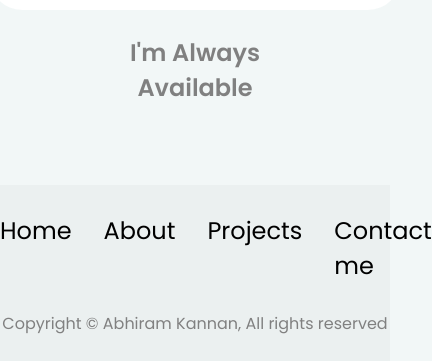
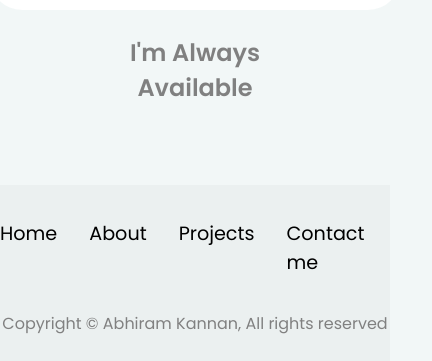
Before and after one commit to Abhiram-kannan/Portfolio, a plain HTML site: page index.html in a window 390 px wide. Shown: the part 5673-6034 px from the top of the page, 432 px wide, since content can reach past the window. Drawn offline with Linux system fonts and the light colour scheme.

Commit message:
last and final

```diff
--- a/index.html
+++ b/index.html
@@ -235,9 +235,9 @@
   </section>
   <footer>
     <nav>
-      <div class="nav-links">
+      <div class="footer-nav">
         <ul class="nav-links">
-          <li><a href="#desktop-nav">Home</a></li>
+          <li><a href="#Home">Home</a></li>
           <li><a href="#About">About</a></li>
           <li><a href="#Projects">Projects</a></li>
           <li><a href="#Contacts">Contact me</a></li>
--- a/mediaquery.css
+++ b/mediaquery.css
@@ -80,6 +80,8 @@
   }
   .contact-container{
     width: auto;
-
+  }
+  .footer-nav .nav-links{
+    font-size: 1.2rem;
   }
 }
```
